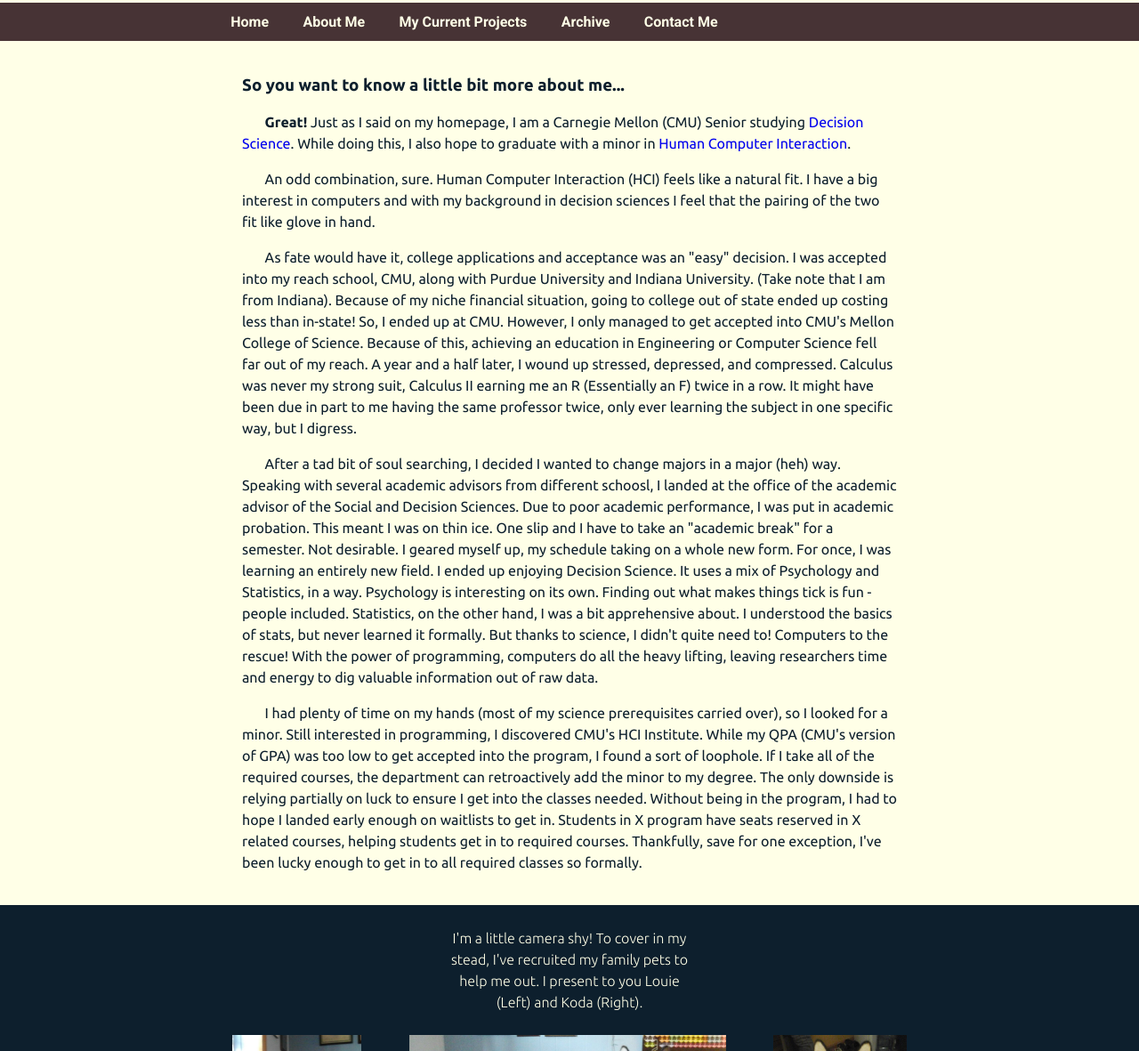
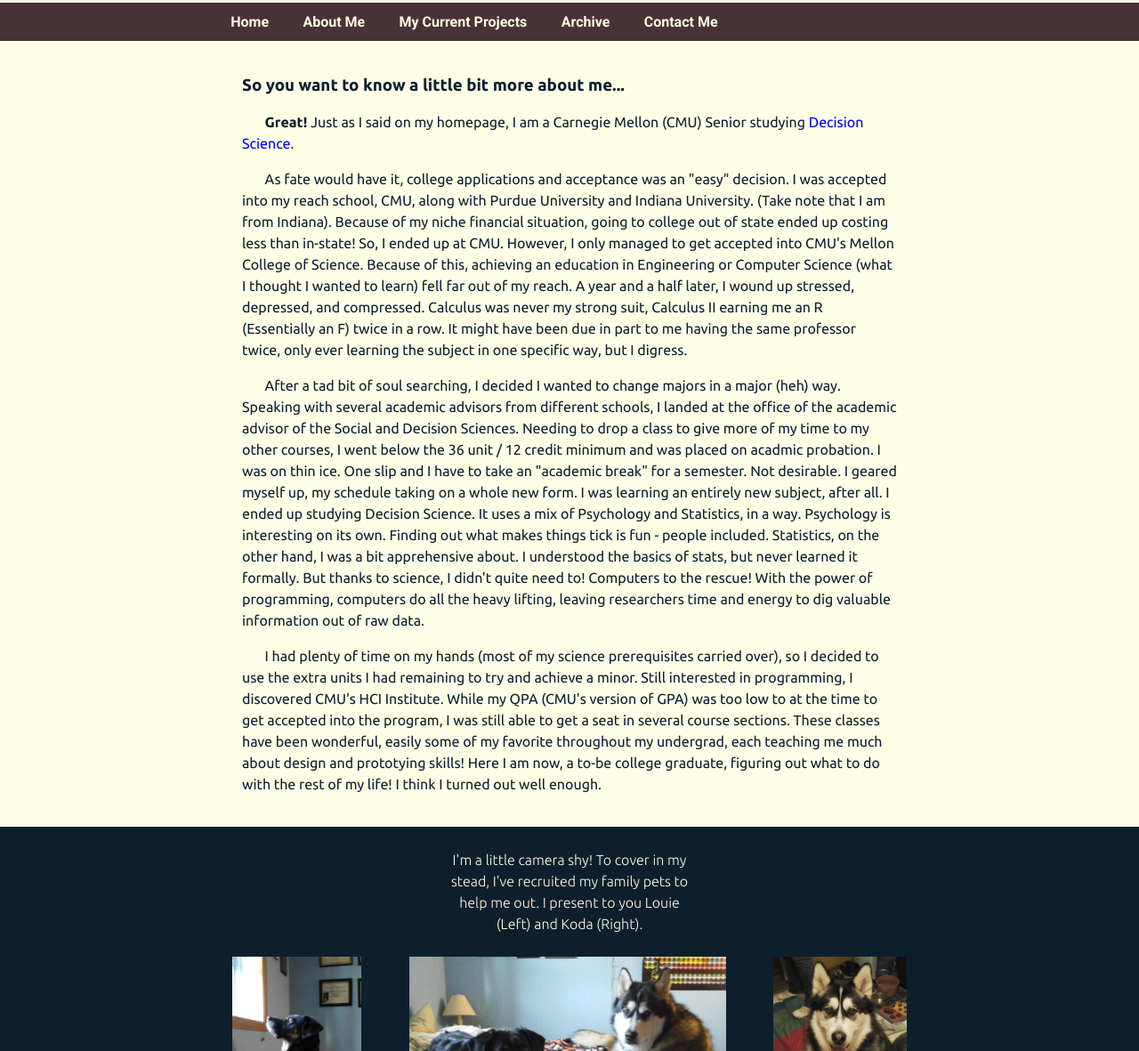
Before and after one commit to Xenosplitter/Xenosplitter.github.io, a plain HTML site: page about.html in a window 1280 px wide. Shown: the part 636-1817 px from the top of the page at 89% size. Drawn offline with Linux system fonts and the light colour scheme; grey boxes are pictures that could not be loaded.

Commit message:
Update about.html

```diff
--- a/about.html
+++ b/about.html
@@ -44,25 +44,21 @@
                 <h3>So you want to know a little bit more about me...</h3>
                 <p>
                     <strong>Great!</strong> Just as I said on my homepage, I am a Carnegie Mellon (CMU) Senior studying <a href="https://en.wikipedia.org/wiki/Decision_theory">Decision Science</a>.
-                    While doing this, I also hope to graduate with a minor in <a href="https://en.wikipedia.org/wiki/Human%E2%80%93computer_interaction">Human Computer Interaction</a>.
-                </p>
-                <p>
-                    An odd combination, sure. Human Computer Interaction (HCI) feels like a natural fit. I have a big interest in computers and with my background in decision sciences I feel that the pairing of the two fit like glove in hand.
                 </p>
                 <p>
                     As fate would have it, college applications and acceptance was an "easy" decision. I was accepted into my reach school, CMU, along with Purdue University and Indiana University. (Take note that I am from Indiana). Because of my niche financial situation, going to college out of state ended up costing less than in-state!
-                    So, I ended up at CMU. However, I only managed to get accepted into CMU's Mellon College of Science. Because of this, achieving an education in Engineering or Computer Science fell far out of my reach. A year and a half later, I wound up stressed, depressed, and compressed. Calculus was never my strong suit, Calculus II earning me an R (Essentially an F) twice in a row.
+                    So, I ended up at CMU. However, I only managed to get accepted into CMU's Mellon College of Science. Because of this, achieving an education in Engineering or Computer Science (what I thought I wanted to learn) fell far out of my reach. A year and a half later, I wound up stressed, depressed, and compressed. Calculus was never my strong suit, Calculus II earning me an R (Essentially an F) twice in a row.
                     It might have been due in part to me having the same professor twice, only ever learning the subject in one specific way, but I digress.
                 </p>
                 <p>
-                    After a tad bit of soul searching, I decided I wanted to change majors in a major (heh) way. Speaking with several academic advisors from different schoosl, I landed at the office of the academic advisor of the Social and Decision Sciences.
-                    Due to poor academic performance, I was put in academic probation. This meant I was on thin ice. One slip and I have to take an "academic break" for a semester. Not desirable. I geared myself up, my schedule taking on a whole new form. For once, I was learning an entirely new field.
-                    I ended up enjoying Decision Science. It uses a mix of Psychology and Statistics, in a way. Psychology is interesting on its own. Finding out what makes things tick is fun - people included. Statistics, on the other hand, I was a bit apprehensive about. I understood the basics of stats, but never learned it formally.
+                    After a tad bit of soul searching, I decided I wanted to change majors in a major (heh) way. Speaking with several academic advisors from different schools, I landed at the office of the academic advisor of the Social and Decision Sciences.
+                    Needing to drop a class to give more of my time to my other courses, I went below the 36 unit / 12 credit minimum and was placed on acadmic probation. I was on thin ice. One slip and I have to take an "academic break" for a semester. Not desirable. I geared myself up, my schedule taking on a whole new form. I was learning an entirely new subject, after all.
+                    I ended up studying Decision Science. It uses a mix of Psychology and Statistics, in a way. Psychology is interesting on its own. Finding out what makes things tick is fun - people included. Statistics, on the other hand, I was a bit apprehensive about. I understood the basics of stats, but never learned it formally.
                     But thanks to science, I didn't quite need to! Computers to the rescue! With the power of programming, computers do all the heavy lifting, leaving researchers time and energy to dig valuable information out of raw data.
                 </p>
                 <p>
-                    I had plenty of time on my hands (most of my science prerequisites carried over), so I looked for a minor. Still interested in programming, I discovered CMU's HCI Institute. While my QPA (CMU's version of GPA) was too low to get accepted into the program, I found a sort of loophole. If I take all of the required courses, the department can retroactively add the minor to my degree.
-                    The only downside is relying partially on luck to ensure I get into the classes needed. Without being in the program, I had to hope I landed early enough on waitlists to get in. Students in X program have seats reserved in X related courses, helping students get in to required courses. Thankfully, save for one exception, I've been lucky enough to get in to all required classes so formally.
+                    I had plenty of time on my hands (most of my science prerequisites carried over), so I decided to use the extra units I had remaining to try and achieve a minor. Still interested in programming, I discovered CMU's HCI Institute. While my QPA (CMU's version of GPA) was too low to at the time to get accepted into the program, I was still able to get a seat in several course sections. These classes have been wonderful, easily some of my favorite throughout my undergrad, each teaching me much about design and prototying skills!
+                    Here I am now, a to-be college graduate, figuring out what to do with the rest of my life! I think I turned out well enough.
                 </p>
             </main>
         </div>
```
